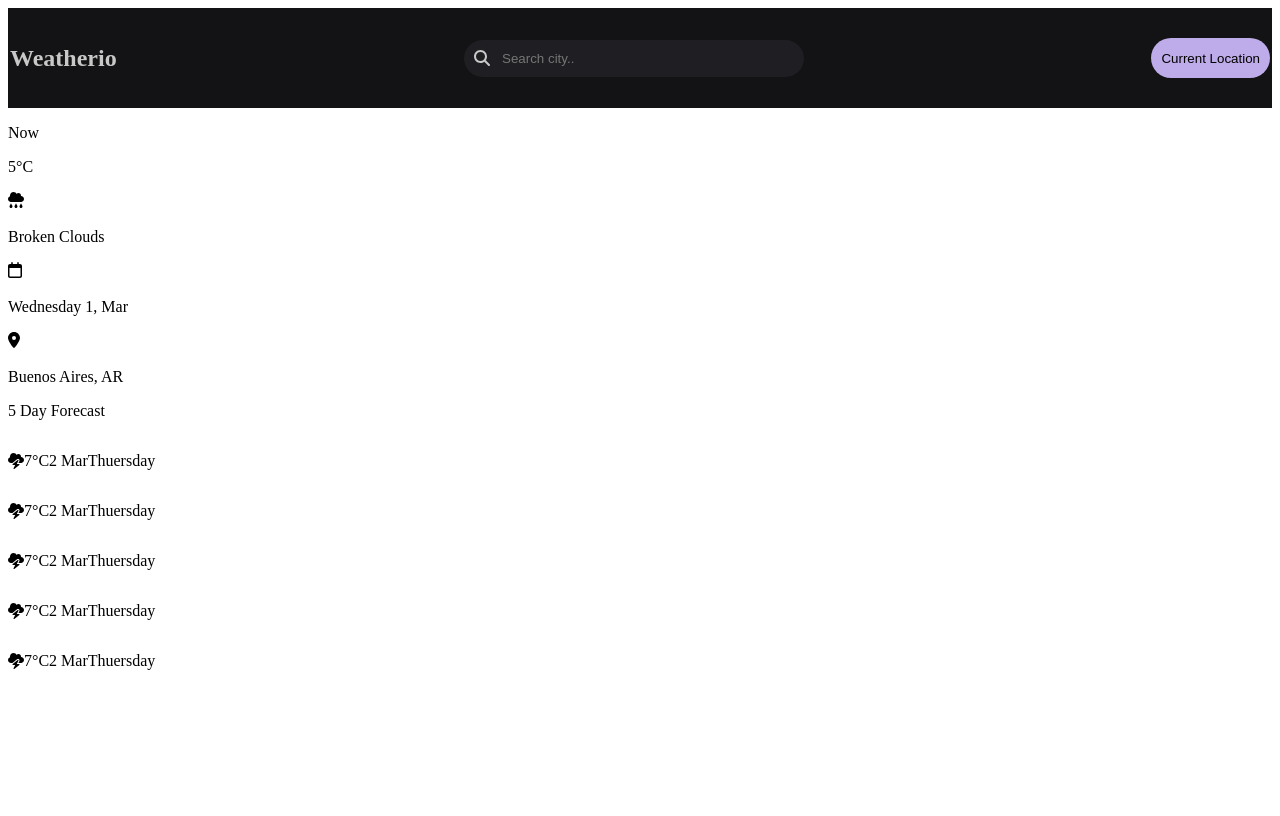
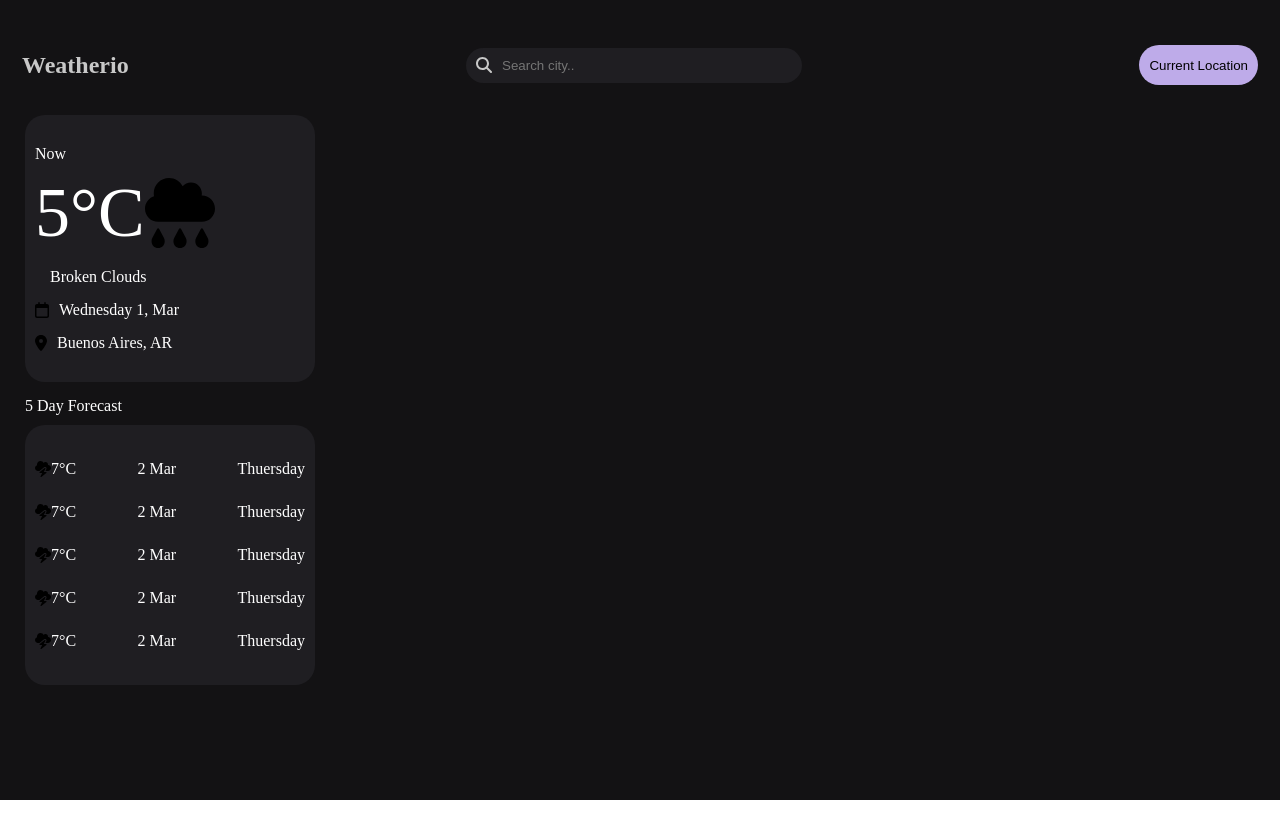
Before and after one commit to juanibarguen/Weatherio, an Angular app: page / in a window 1280 px wide. Built offline with nearby package versions, Linux system fonts and the light colour scheme.

Commit message:
se creo la parte izquierda del template con datos simulados y se agregaron estilos

```diff
--- a/src/app/weather/weather.component.css
+++ b/src/app/weather/weather.component.css
@@ -1,14 +1,26 @@
-
+* {
+    padding: 0;
+    margin: 0;
+    box-sizing: border-box;
+}
 .container {
     width: 100%;
     height: 100vh;
-    /* background: #131214; */
+    background: #131214;
+    padding: 20px;
 }
 
+.container-weather {
+    width: 100%;
+    /* height: 100vh; */
+    display: flex;
+    flex-direction: row;
+}
+
+/* NAVBAR */
 .nav {
     background: #131214;
-    /* background-color: #1F1E22; */
-    height: 100px;
+    height: 90px;
     display: flex;
     flex-direction: row;
     align-items: center;
@@ -34,6 +46,7 @@
     border-top-left-radius: 50px;
     border-bottom-left-radius: 50px;
     padding: 10px;
+    height: 35px;
 }
 
 .icon-search > svg {
@@ -64,16 +77,72 @@
     border-radius: 50px;
 }
 
+/* CONTAINER-LEFT */
+
+/* CURRENT DATA  */
+
+.data-city-title {
+    margin: 20px 0 10px auto;
+}
+
+.current-temp {
+    font-size: 70px;
+    display: flex;
+    align-items: center;
+}
+
+.current-temp-description {
+    margin: 15px;
+}
+
+.data-location {
+    margin: 15px auto 20px 0;
+}
+
+.container-weather-left {
+    width: 300px;
+    max-width: 300px;
+    background: #131214;
+    color: #fff;
+    padding: 5px
+}
+
+.data-city {
+    background: #1F1E22;
+    border-radius: 20px;
+    padding: 10px;
+}
+
+.five-days-forecast-data {
+    background: #1F1E22;
+    border-radius: 20px;
+    padding: 10px;
+}
 
 
+.five-days-forecast-title {
+    margin: 15px auto 10px auto ;
+}
 
+/* NEXT DAYS */
 
+.data-day {
+    display: flex;
+    align-items: center;
+    column-gap: 10px;
+}
 
-/*  */
+.data-location {
+    display: flex;
+    align-items: center;
+    column-gap: 10px;
+}
 
 .next-day {
     display: flex;
     flex-direction: row;
+    justify-content: space-between;
+    margin: 25px 0;
 }
 .next-day-forecast{
     display: flex;
--- a/src/app/weather/weather.component.html
+++ b/src/app/weather/weather.component.html
@@ -16,8 +16,10 @@
 </div>
 
 <section class="container-weather">
+
+  <div class="container-weather-left">
     <div class="data-city">
-        <p>Now</p>
+        <p class="data-city-title">Now</p>
         <div class="current-temp">
             <p class="current-temp">5°C</p>
             <svg xmlns="http://www.w3.org/2000/svg" height="1em" viewBox="0 0 512 512"><!--! Font Awesome Free 6.4.0 by @fontawesome - https://fontawesome.com License - https://fontawesome.com/license (Commercial License) Copyright 2023 Fonticons, Inc. --><path d="M96 320c-53 0-96-43-96-96c0-42.5 27.6-78.6 65.9-91.2C64.7 126.1 64 119.1 64 112C64 50.1 114.1 0 176 0c43.1 0 80.5 24.3 99.2 60c14.7-17.1 36.5-28 60.8-28c44.2 0 80 35.8 80 80c0 5.5-.6 10.8-1.6 16c.5 0 1.1 0 1.6 0c53 0 96 43 96 96s-43 96-96 96H96zm-6.8 52c1.3-2.5 3.9-4 6.8-4s5.4 1.5 6.8 4l35.1 64.6c4.1 7.5 6.2 15.8 6.2 24.3v3c0 26.5-21.5 48-48 48s-48-21.5-48-48v-3c0-8.5 2.1-16.9 6.2-24.3L89.2 372zm160 0c1.3-2.5 3.9-4 6.8-4s5.4 1.5 6.8 4l35.1 64.6c4.1 7.5 6.2 15.8 6.2 24.3v3c0 26.5-21.5 48-48 48s-48-21.5-48-48v-3c0-8.5 2.1-16.9 6.2-24.3L249.2 372zm124.9 64.6L409.2 372c1.3-2.5 3.9-4 6.8-4s5.4 1.5 6.8 4l35.1 64.6c4.1 7.5 6.2 15.8 6.2 24.3v3c0 26.5-21.5 48-48 48s-48-21.5-48-48v-3c0-8.5 2.1-16.9 6.2-24.3z"/></svg>
@@ -32,8 +34,8 @@
             <p>Buenos Aires, AR</p>
         </div>
     </div>
+    <p class="five-days-forecast-title">5 Day Forecast</p>
     <div class="five-days-forecast">
-        <p class="five-days-forecast-title">5 Day Forecast</p>
         <div class="five-days-forecast-data">
 
             <div class="next-day">
@@ -113,6 +115,11 @@
         </div>
 
     </div>
+</div>
+
+<div class="container-weather-right">
+
+</div>
 </section>
 
 <!-- <form>
--- a/src/styles.css
+++ b/src/styles.css
@@ -1 +1,7 @@
 /* You can add global styles to this file, and also import other style files */
+* {
+    padding: 0;
+    margin: 0;
+    box-sizing: border-box;
+    /* background: #131214; */
+}
```
